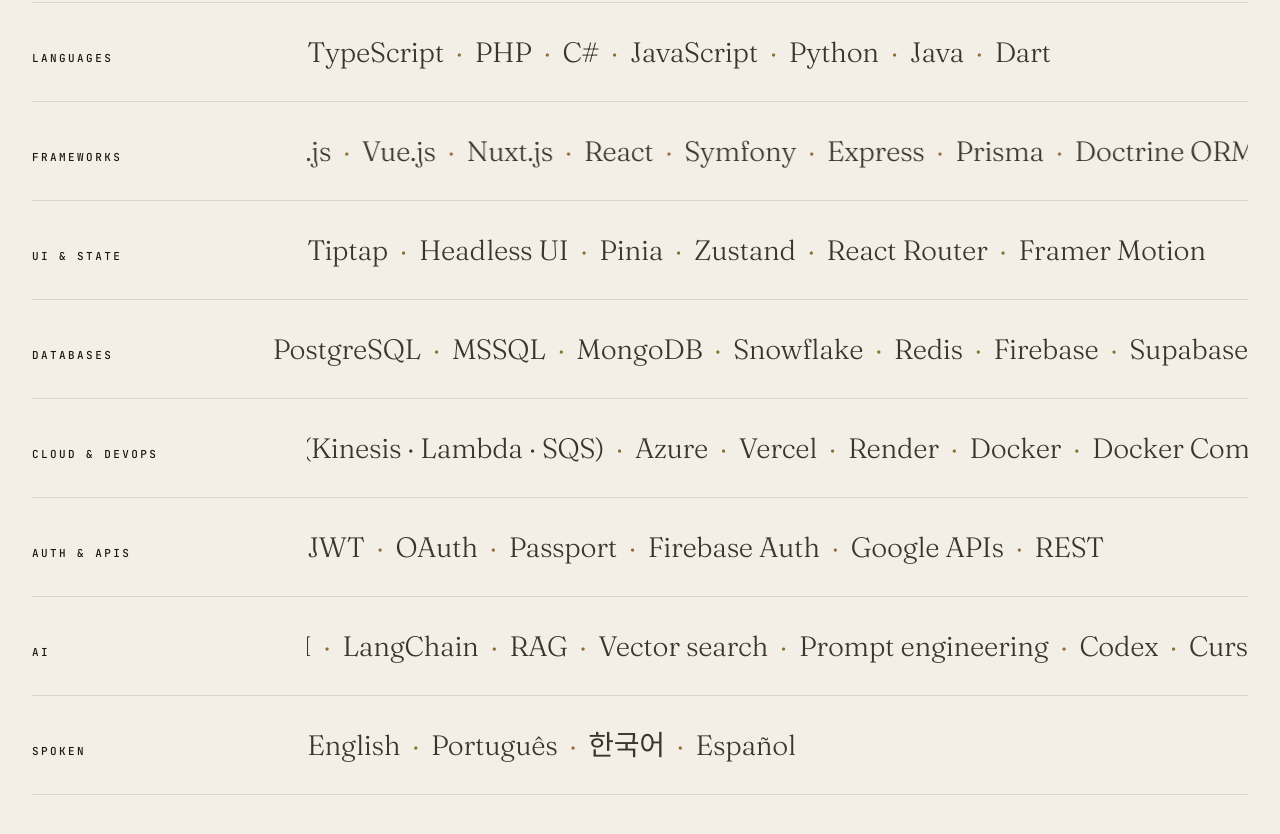
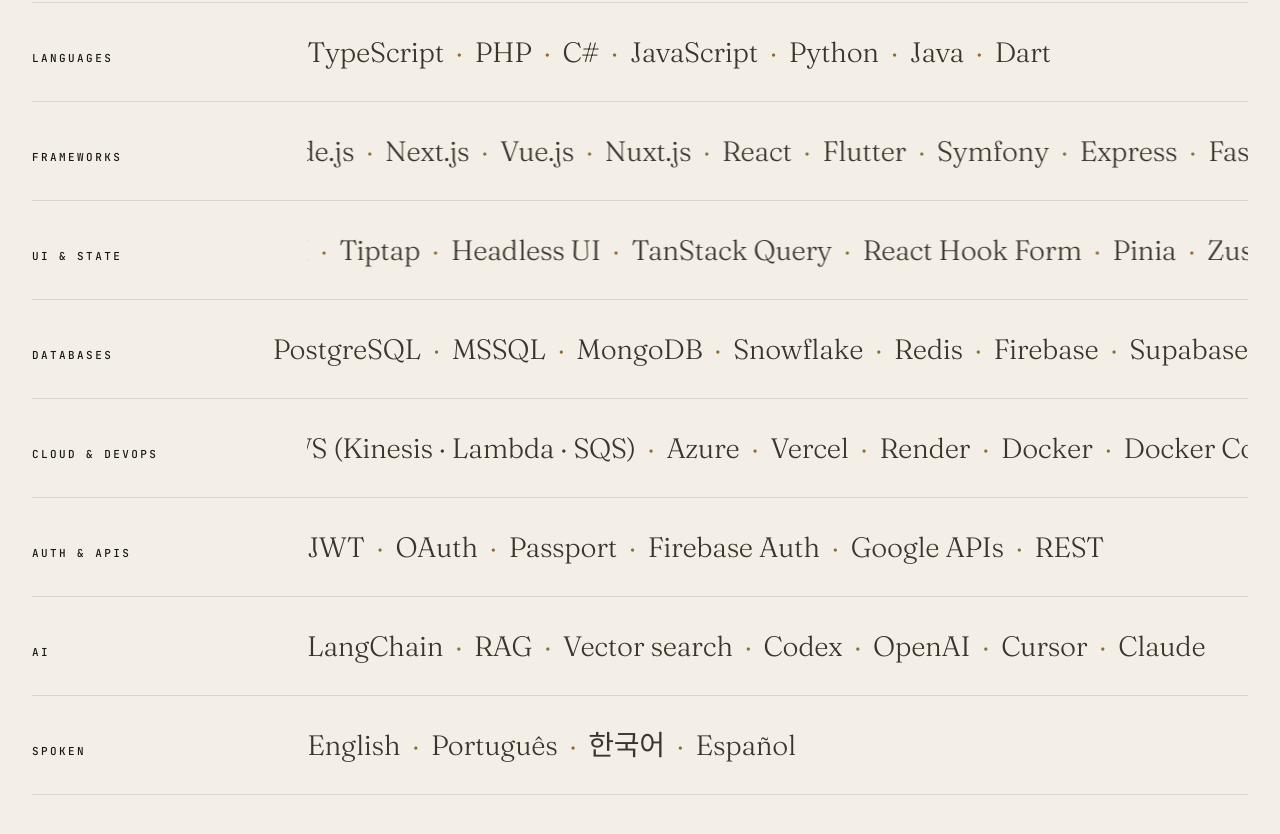
Before and after one commit to sankim11/portfolio, a React (Vite) app: page / in a window 1280 px wide. Shown: the part 4400-5234 px from the top of the page. Built offline with nearby package versions, Linux system fonts and the light colour scheme.

Commit message:
update project skills and skills section

```diff
--- a/src/components/Projects.tsx
+++ b/src/components/Projects.tsx
@@ -24,9 +24,9 @@
     blurb:
       'A social, pool-based betting platform where friends compete against each other rather than against the house.',
     stack: {
-      frontend: ['React', 'TypeScript', 'Tailwind', 'Vite'],
-      backend: ['Supabase', 'Postgres', 'Auth'],
-      infra: ['Vercel', 'Render'],
+      frontend: ['Next.js 15', 'React 19', 'TypeScript', 'Tailwind', 'Radix UI', 'TanStack Query', 'Framer Motion'],
+      backend: ['Fastify 5', 'Supabase', 'Postgres', 'Kysely', 'Zod', 'Turborepo'],
+      infra: ['Vercel', 'Docker', 'Sentry', 'pnpm workspaces'],
     },
     role: 'Solo build',
     status: 'In active development',
@@ -44,9 +44,9 @@
     blurb:
       'A solo side project — an ongoing platform matching youth from Brazilian favelas with companies hiring for entry-level roles, lowering the gap between talent and opportunity.',
     stack: {
-      frontend: ['React', 'TypeScript'],
-      backend: ['Postgres', 'REST'],
-      infra: ['Mission-driven', 'Brazil'],
+      frontend: ['Next.js 15', 'React 19', 'TypeScript', 'Tailwind', 'Flutter'],
+      backend: ['Supabase', 'Postgres', 'JOSE / JWT'],
+      infra: ['Vercel', 'Playwright', 'Vitest'],
     },
     role: 'Solo build',
     status: 'In progress · social-impact',
@@ -64,9 +64,9 @@
     blurb:
       'A modular livestock management platform covering mobile field operations, web dashboards, and Azure-backed infrastructure. $50K Inventures 2024 pitch winner.',
     stack: {
-      frontend: ['Flutter', 'TypeScript'],
-      backend: ['Prisma', 'Postgres'],
-      infra: ['Azure', 'Pulumi'],
+      frontend: ['Flutter', 'React 19', 'TypeScript', 'Tailwind', 'Vite'],
+      backend: ['Express 5', 'Prisma', 'Postgres', 'Firebase', 'Stripe', 'OpenAI', 'Zod'],
+      infra: ['Azure Functions', 'Mapbox', 'Docker', 'Resend'],
     },
     role: 'Co-founder & CTO · team of 5',
     status: 'In market',
--- a/src/components/Skills.tsx
+++ b/src/components/Skills.tsx
@@ -11,11 +11,14 @@
     label: 'Frameworks',
     items: [
       'Node.js',
+      'Next.js',
       'Vue.js',
       'Nuxt.js',
       'React',
+      'Flutter',
       'Symfony',
       'Express',
+      'Fastify',
       'Prisma',
       'Doctrine ORM',
       'API Platform',
@@ -30,13 +33,17 @@
   {
     label: 'UI & state',
     items: [
+      'Radix UI',
       'Tiptap',
       'Headless UI',
+      'TanStack Query',
+      'React Hook Form',
       'Pinia',
       'Zustand',
       'React Router',
       'Framer Motion',
     ],
+    marquee: true,
   },
   {
     label: 'Databases',
@@ -61,7 +68,10 @@
       'Docker Compose',
       'Kubernetes',
       'Pulumi',
+      'Turborepo',
+      'pnpm workspaces',
       'BullMQ',
+      'Sentry',
       'GitHub Actions',
     ],
     marquee: true,
@@ -73,12 +83,11 @@
   {
     label: 'AI',
     items: [
-      'OpenAI',
       'LangChain',
       'RAG',
       'Vector search',
-      'Prompt engineering',
       'Codex',
+      'OpenAI',
       'Cursor',
       'Claude',
     ],
```
